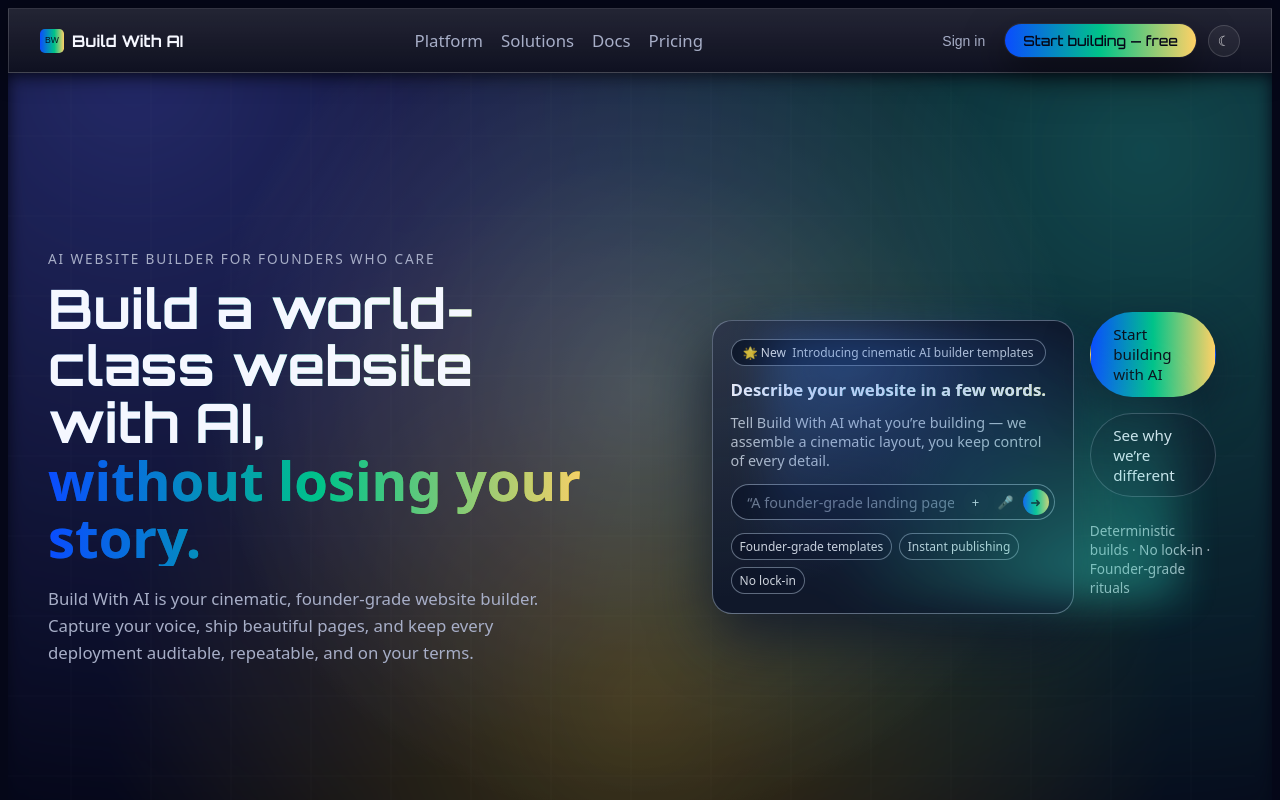
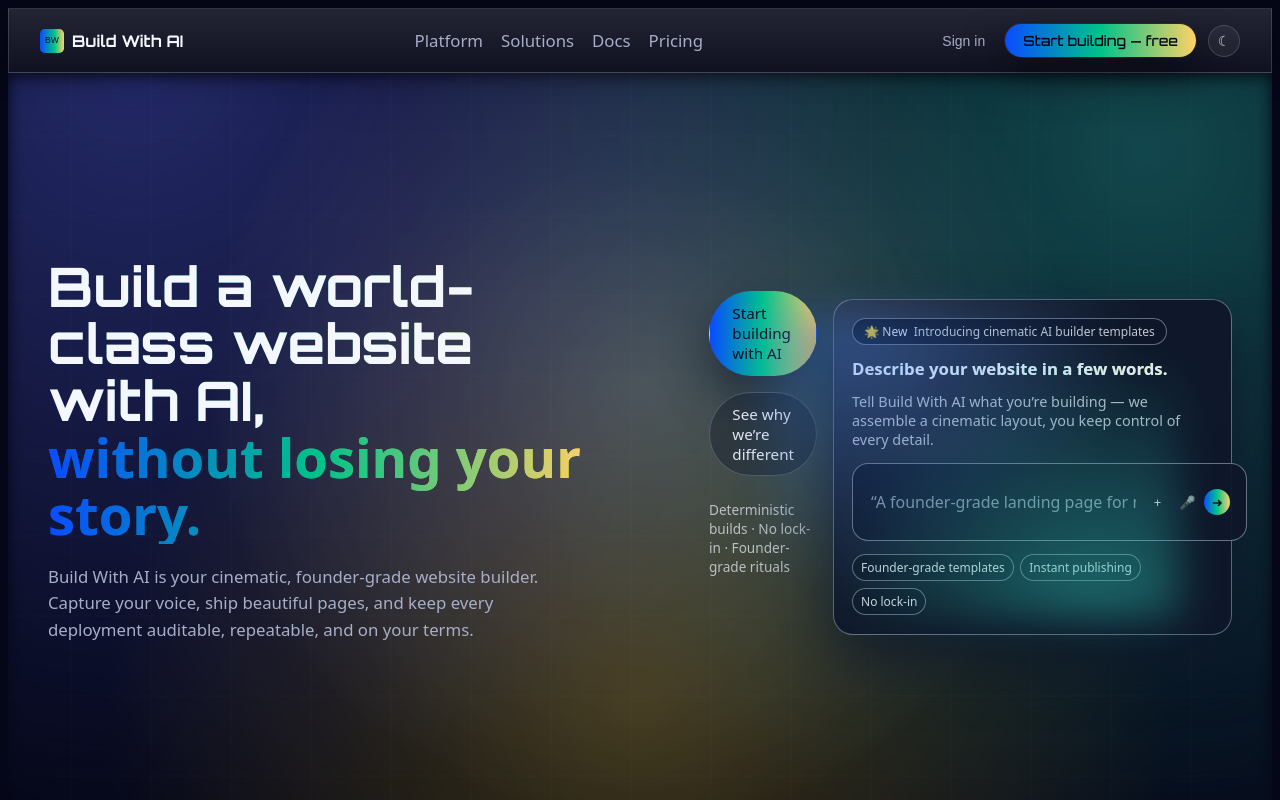
Before and after one commit to opsvantagedigi/buildwithai, a Next.js app: page / in a window 1280 px wide. Shown: the top 800 px of the page. Built offline with nearby package versions, Linux system fonts and the light colour scheme.

Commit message:
refine: place prompt under right-hand panel and enlarge prompt input

```diff
--- a/src/app/page.tsx
+++ b/src/app/page.tsx
@@ -28,9 +28,8 @@
         {/* Content container */}
         <div className="bw-container bw-hero-inner">
           <div className="bw-hero-grid">
-            {/* Left: text content */}
+            {/* Left: title + subtitle only */}
             <div className="bw-hero-copy">
-              <p className="bw-eyebrow">AI Website Builder for founders who care</p>
               <h1 className="bw-hero-title">
                 Build a world-class website with AI,
                 <span className="bw-hero-title-highlight"> without losing your story.</span>
@@ -50,6 +49,21 @@
               <div className="bw-hero-visual-glow" aria-hidden="true" />
 
               {/* Prompt panel — moved from left column to sit above CTA */}
+              {/* Prompt removed from left column (moved underneath right panel) */}
+
+              <div className="bw-hero-cta-panel">
+                <div className="bw-hero-cta-buttons">
+                  <a href="/builder/start" className="bw-btn bw-btn-primary">
+                    Start building with AI
+                  </a>
+                  <a href="/compare/ai-website-builders" className="bw-btn bw-btn-ghost">
+                    See why we’re different
+                  </a>
+                </div>
+                <p className="bw-hero-tagline">Deterministic builds · No lock-in · Founder-grade rituals</p>
+              </div>
+
+              {/* Prompt panel — now placed beneath the cinematic right-hand panel */}
               <div className="bw-hero-prompt-panel">
                 <div className="bw-hero-prompt-banner">
                   <span className="bw-hero-prompt-badge">🌟 New</span>
@@ -84,18 +98,6 @@
                     <span className="bw-hero-prompt-feature">No lock-in</span>
                   </div>
                 </div>
-              </div>
-
-              <div className="bw-hero-cta-panel">
-                <div className="bw-hero-cta-buttons">
-                  <a href="/builder/start" className="bw-btn bw-btn-primary">
-                    Start building with AI
-                  </a>
-                  <a href="/compare/ai-website-builders" className="bw-btn bw-btn-ghost">
-                    See why we’re different
-                  </a>
-                </div>
-                <p className="bw-hero-tagline">Deterministic builds · No lock-in · Founder-grade rituals</p>
               </div>
             </div>
           </div>
--- a/src/styles/landing.css
+++ b/src/styles/landing.css
@@ -767,8 +767,9 @@
     grid-template-columns: minmax(0, 1fr);
   }
 
+  /* Keep visual wrapper after the left column on mobile so the prompt sits beneath it */
   .bw-hero-visual-wrapper {
-    order: -1;
+    order: 0;
   }
 }
 
@@ -1094,14 +1095,16 @@
 .bw-hero-prompt-input-shell {
   display: flex;
   align-items: center;
-  border-radius: 999px;
-  padding: 0.25rem 0.35rem 0.25rem 0.85rem;
-  background-color: rgba(15, 23, 42, 0.9);
+  border-radius: 1rem;
+  padding: 0.75rem 1rem;
+  background-color: rgba(15, 23, 42, 0.94);
   border: 1px solid rgba(148, 163, 184, 0.65);
+  min-height: 52px;
+  width: 100%;
 }
 
-.bw-hero-prompt-input { flex: 1; border: none; outline: none; background: transparent; color: #e5e7f3; font-size: 0.9rem; }
-.bw-hero-prompt-input::placeholder { color: rgba(148, 163, 184, 0.7); }
+.bw-hero-prompt-input { flex: 1; border: none; outline: none; background: transparent; color: #e5e7f3; font-size: 1rem; line-height: 1.4; }
+.bw-hero-prompt-input::placeholder { color: rgba(148, 163, 184, 0.85); }
 
 .bw-hero-prompt-input-icons { display: inline-flex; align-items: center; gap: 0.25rem; margin-left: 0.4rem; }
 
@@ -1134,6 +1137,8 @@
   gap: 1rem;
 }
 
+.bw-hero-cta-panel { margin-bottom: 1rem; }
+
 .bw-hero-cta-buttons {
   display: flex;
   gap: 1rem;
```
